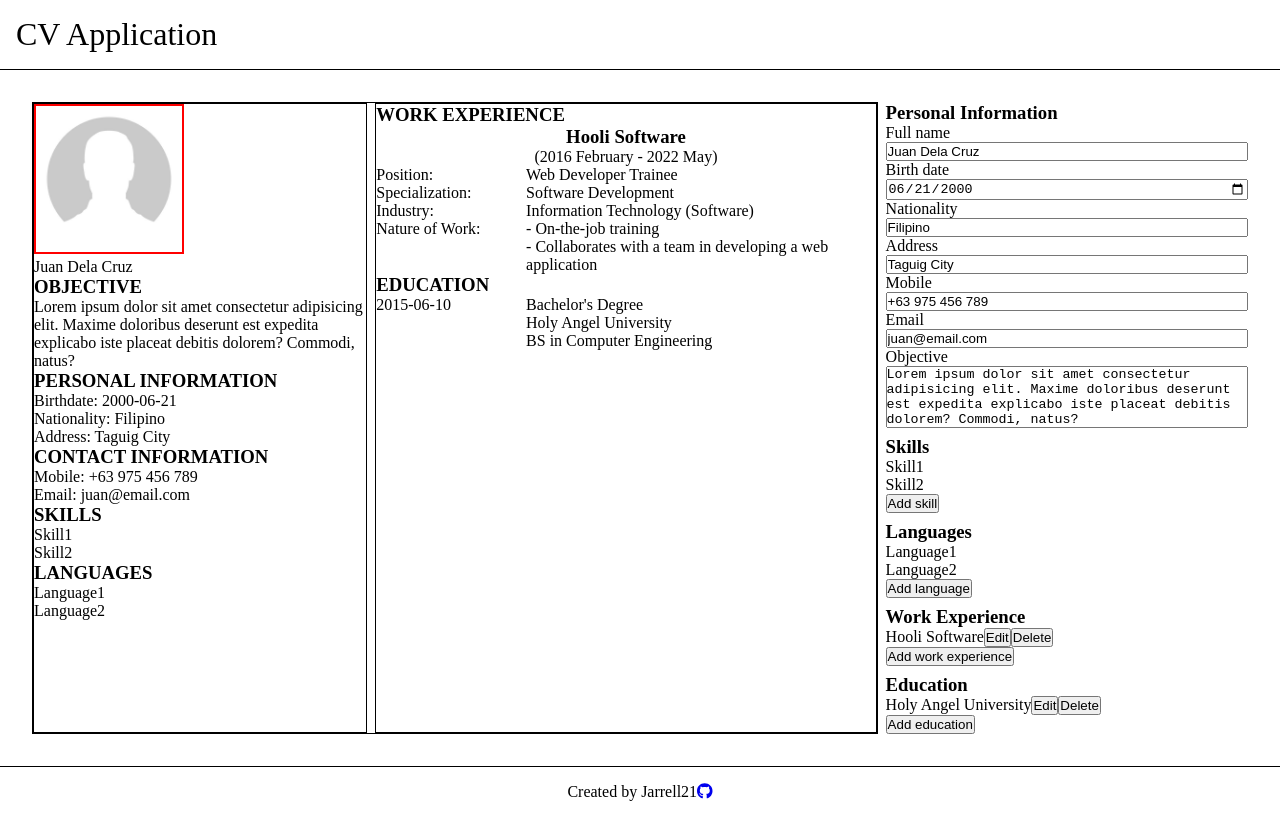
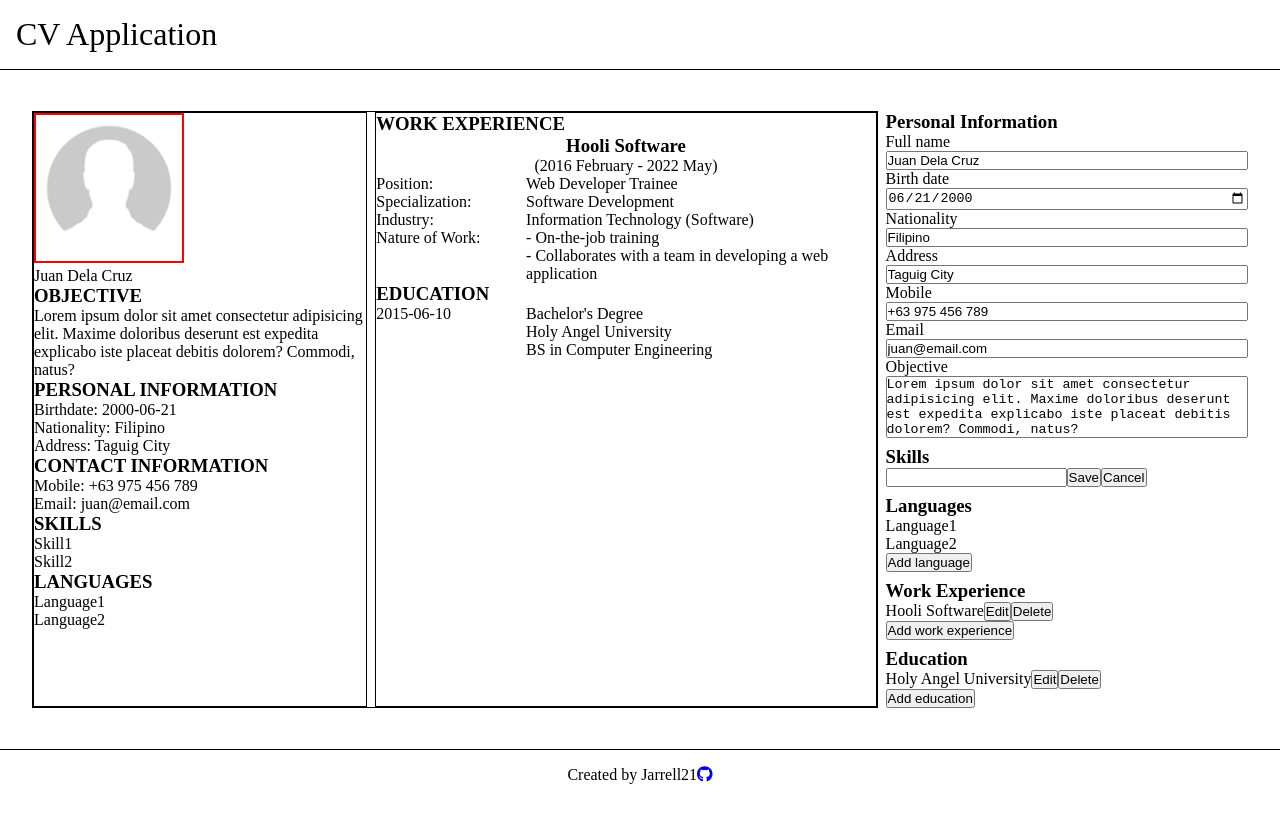
Before and after one commit to Jarrell21/cv-application, a React (Vite) app: page / in a window 1280 px wide. Both pictures are taken after a click on the button "Add skill". Built offline with nearby package versions, Linux system fonts and the light colour scheme.

Commit message:
Implement add skill functionality

```diff
--- a/src/components/Sidebar/Skills.jsx
+++ b/src/components/Sidebar/Skills.jsx
@@ -1,29 +1,58 @@
 import { useState } from "react";
 import PropTypes from "prop-types";
+import { v4 as uuidv4 } from "uuid";
 
 function Skills({ data, setData }) {
-  const [counter, setCounter] = useState(0);
-  const [newSkills, setNewSkills] = useState([]);
+  const [addSkillMode, setaddSkillMode] = useState(false);
 
   const handleAddSkill = () => {
-    setNewSkills((prevArray) => [...prevArray, counter]);
-    setCounter(counter + 1);
+    setaddSkillMode((prev) => !prev);
+  };
+
+  const handleCancelAddSkill = () => {
+    const newSkillInput = document.getElementById("new-skill");
+
+    newSkillInput.value = "";
+    setaddSkillMode((prev) => !prev);
+  };
+
+  const handleSaveSkill = () => {
+    const skillValue = document.getElementById("new-skill").value;
+    const skillId = uuidv4();
+
+    setData({
+      ...data,
+      personalInfo: {
+        ...data.personalInfo,
+        skills: [
+          ...data.personalInfo.skills,
+          { id: skillId, skillName: skillValue },
+        ],
+      },
+    });
+
+    handleCancelAddSkill();
   };
 
   return (
     <div className="side-skills">
       <h3>Skills</h3>
+      {!addSkillMode ? (
+        <>
           {data.personalInfo.skills.map((skill) => (
             <p key={skill.id} className="skill">
               {skill.skillName}
             </p>
           ))}
-      {/* {newSkills.map((skill) => (
-          <div key={skill} className="skill">
-            <input className="input" name="skill" type="text" />
+          <button onClick={handleAddSkill}>Add skill</button>
+        </>
+      ) : (
+        <div className="skill">
+          <input className="input" id="new-skill" name="skill" type="text" />
+          <button onClick={handleSaveSkill}>Save</button>
+          <button onClick={handleCancelAddSkill}>Cancel</button>
         </div>
-        ))} */}
-      <button onClick={handleAddSkill}>Add skill</button>
+      )}
     </div>
   );
 }
```
Lines whose indentation alone changed are shown as unchanged.
